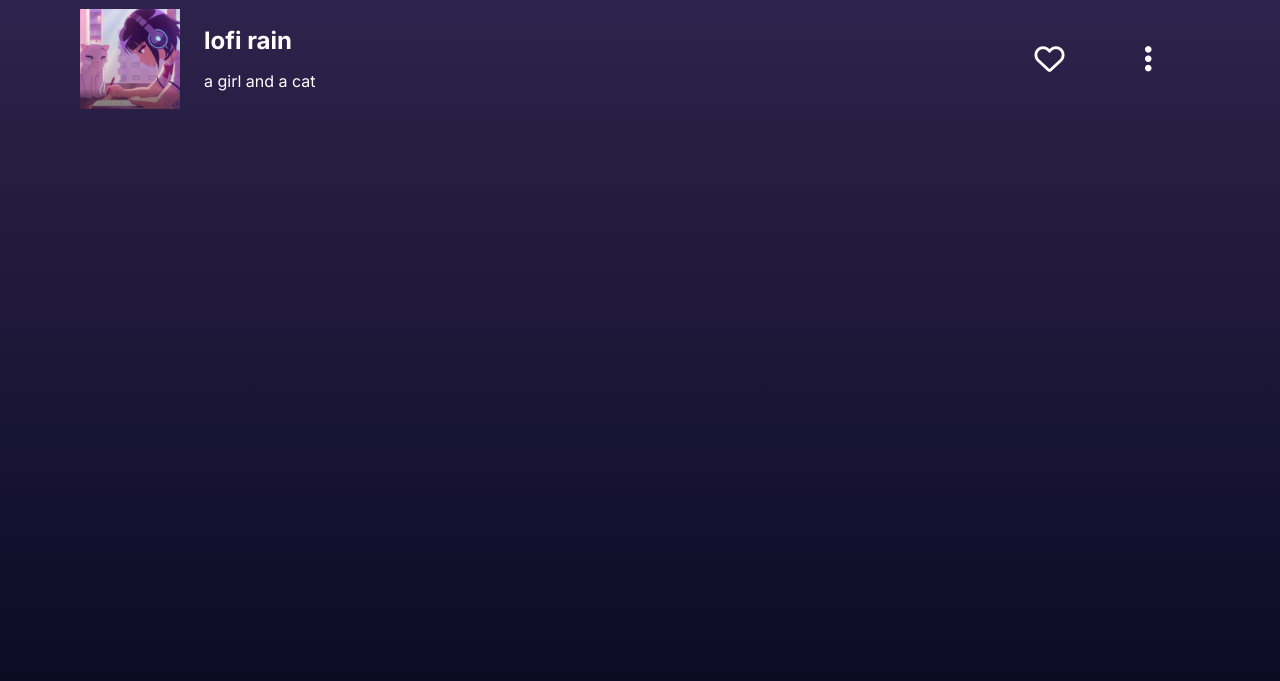
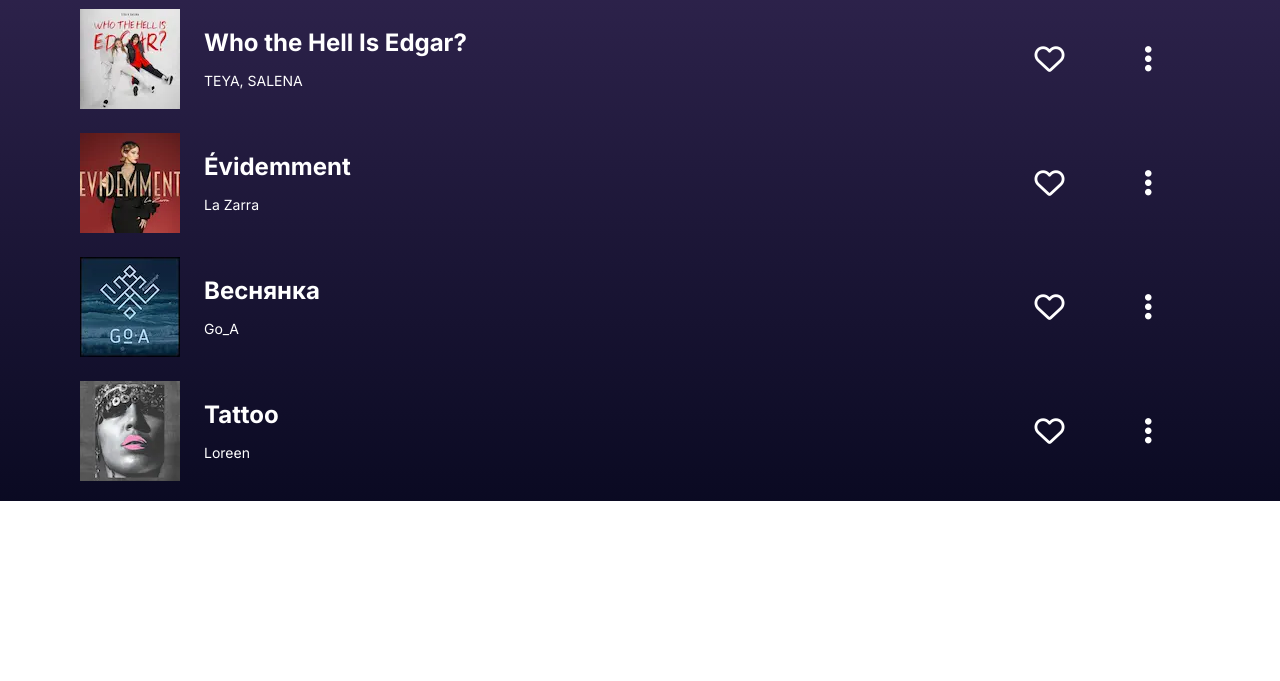
Before and after one commit to FeniaPfa/WWCodeFF-MusicApp, a website: page src/index.html in a window 1280 px wide. Shown: the part 487-1168 px from the top of the page. After the commit the page ends 988 px from the top, so only its background shows below. Drawn offline with Linux system fonts and the light colour scheme.

Commit message:
feat: button actions, add tracks

```diff
--- a/src/index.html
+++ b/src/index.html
@@ -4,6 +4,7 @@
         <meta charset="UTF-8" />
         <meta name="viewport" content="width=device-width, initial-scale=1.0" />
         <title>MusicApp</title>
+        <link rel="shortcut icon" href="favicon.svg" type="image/x-icon" />
         <link rel="preconnect" href="https://fonts.googleapis.com" />
         <link rel="preconnect" href="https://fonts.gstatic.com" crossorigin />
         <link href="https://fonts.googleapis.com/css2?family=Inter:wght@300;400;600;700&display=swap" rel="stylesheet" />
@@ -15,9 +16,10 @@
             integrity="sha512-iecdLmaskl7CVkqkXNQ/ZH/XLlvWZOJyj7Yy7tcenmpD1ypASozpmT/E0iPtmFIB46ZmdtAc9eNBvH0H/ZpiBw=="
             crossorigin="anonymous"
             referrerpolicy="no-referrer" />
+        <script src="main.js" defer></script>
     </head>
     <body>
-        <main class="bg-slate-950 h-screen">
+        <main class="bg-slate-950 md:h-full h-screen">
             <header
                 class="header relative p-4 md:py-8 md:px-12 bg-gradient-to-b from-purple-500/90 to-purple-400/30 md:h-max h-2/6 flex flex-col md:flex-row md:gap-12 justify-between md:justify-normal">
                 <div
@@ -37,7 +39,7 @@
                 </div>
             </header>
             <div
-                class="md:bg-gradient-to-b md:from-purple-400/25 md:to-purple-500/5 bg-slate-950 h-full md:px-20 md:pr-32 px-5 py-5 flex flex-col gap-3">
+                class="md:bg-gradient-to-b md:from-purple-400/25 md:to-purple-500/5 bg-slate-950 md:px-20 md:pr-32 px-5 py-5 flex flex-col gap-3">
                 <section class="actions flex justify-between md:flex-row flex-col-reverse gap-3">
                     <h2 class="font-bold text-lg md:text-3xl">Popular</h2>
                     <div class="actions__buttons flex gap-9 items-center">
@@ -46,9 +48,13 @@
                             <i class="fa-solid fa-play text-3xl"></i>
                         </div>
                         <div class="button grow">
-                            <button class="border border-white py-2 px-6 rounded-lg order-first md:-order-none">Follow</button>
+                            <button
+                                id="follow-btn"
+                                class="border border-white font-bold py-3 md:px-7 px-5 md:text-xl text-[1rem] rounded-xl order-first md:-order-none">
+                                Follow
+                            </button>
                         </div>
-                        <i class="fa-solid fa-shuffle text-2xl md:text-5xl cursor-pointer"></i>
+                        <i id="shuffle-btn" class="fa-solid fa-shuffle text-2xl md:text-5xl cursor-pointer"></i>
                     </div>
                 </section>
                 <section class="tracks flex flex-col gap-6">
@@ -57,15 +63,66 @@
                         <div class="track__info flex gap-6 items-center">
                             <img
                                 class="md:h-[100px] h-[60px] w-[60px] md:w-[100px] object-cover"
-                                src="./assets/header.png"
+                                src="./assets/track1.webp"
                                 alt="" />
                             <div class="flex flex-col md:gap-3 gap-1">
-                                <h3 class="font-bold text-2xl">lofi rain</h3>
-                                <h4 class="font-xl">a girl and a cat</h4>
+                                <h3 class="font-bold text-lg md:text-2xl">Who the Hell Is Edgar?</h3>
+                                <h4 class="md:font-xl text-sm">TEYA, SALENA</h4>
                             </div>
                         </div>
                         <div class="track__btns flex md:gap-20 gap-5">
-                            <i class="fa-regular fa-heart md:text-3xl text-lg cursor-pointer"></i>
+                            <i class="fav-btn fa-regular fa-heart md:text-3xl text-lg cursor-pointer"></i>
+                            <i class="fa-solid fa-ellipsis-vertical md:text-3xl text-sm cursor-pointer"></i>
+                        </div>
+                    </div>
+                    <!-- Track -->
+                    <div class="tracks__item flex justify-between items-center">
+                        <div class="track__info flex gap-6 items-center">
+                            <img
+                                class="md:h-[100px] h-[60px] w-[60px] md:w-[100px] object-cover"
+                                src="./assets/track2.webp"
+                                alt="" />
+                            <div class="flex flex-col md:gap-3 gap-1">
+                                <h3 class="font-bold text-lg md:text-2xl">Évidemment</h3>
+                                <h4 class="font-xl text-sm">La Zarra</h4>
+                            </div>
+                        </div>
+                        <div class="track__btns flex md:gap-20 gap-5">
+                            <i class="fav-btn fa-regular fa-heart md:text-3xl text-lg cursor-pointer"></i>
+                            <i class="fa-solid fa-ellipsis-vertical md:text-3xl text-sm cursor-pointer"></i>
+                        </div>
+                    </div>
+                    <!-- Track -->
+                    <div class="tracks__item flex justify-between items-center">
+                        <div class="track__info flex gap-6 items-center">
+                            <img
+                                class="md:h-[100px] h-[60px] w-[60px] md:w-[100px] object-cover"
+                                src="./assets/track3.webp"
+                                alt="" />
+                            <div class="flex flex-col md:gap-3 gap-1">
+                                <h3 class="font-bold text-lg md:text-2xl">Веснянка</h3>
+                                <h4 class="font-xl text-sm">Go_A</h4>
+                            </div>
+                        </div>
+                        <div class="track__btns flex md:gap-20 gap-5">
+                            <i class="fav-btn fa-regular fa-heart md:text-3xl text-lg cursor-pointer"></i>
+                            <i class="fa-solid fa-ellipsis-vertical md:text-3xl text-sm cursor-pointer"></i>
+                        </div>
+                    </div>
+                    <!-- Track -->
+                    <div class="tracks__item flex justify-between items-center">
+                        <div class="track__info flex gap-6 items-center">
+                            <img
+                                class="md:h-[100px] h-[60px] w-[60px] md:w-[100px] object-cover"
+                                src="./assets/track4.webp"
+                                alt="" />
+                            <div class="flex flex-col md:gap-3 gap-1">
+                                <h3 class="font-bold text-lg md:text-2xl">Tattoo</h3>
+                                <h4 class="font-xl text-sm">Loreen</h4>
+                            </div>
+                        </div>
+                        <div class="track__btns flex md:gap-20 gap-5">
+                            <i class="fav-btn fa-regular fa-heart md:text-3xl text-lg cursor-pointer"></i>
                             <i class="fa-solid fa-ellipsis-vertical md:text-3xl text-sm cursor-pointer"></i>
                         </div>
                     </div>
--- /dev/null
+++ b/src/main.js
@@ -0,0 +1,23 @@
+const suffleButton = document.getElementById('shuffle-btn');
+const favButtons = document.querySelectorAll('.fav-btn');
+const followButton = document.getElementById('follow-btn');
+
+const toggleColor = (e) => {
+    e.target.classList.toggle('text-purple-600');
+};
+
+const changeText = () => {
+    followButton.textContent = followButton.textContent === 'Follow' ? 'Following' : 'Follow';
+};
+
+const changeIcon = (e) => {
+    e.target.classList.toggle('fa-regular');
+    e.target.classList.toggle('fa-solid');
+    toggleColor(e);
+};
+
+suffleButton.addEventListener('click', toggleColor);
+followButton.addEventListener('click', changeText);
+favButtons.forEach((item) => {
+    item.addEventListener('click', changeIcon);
+});
```
Also changed, not shown: readme.md, src/assets/track1.webp (added), src/assets/track2.webp (added), src/assets/track3.webp (added), src/assets/track4.webp (added), src/favicon.svg (added), src/styles/output.css.
